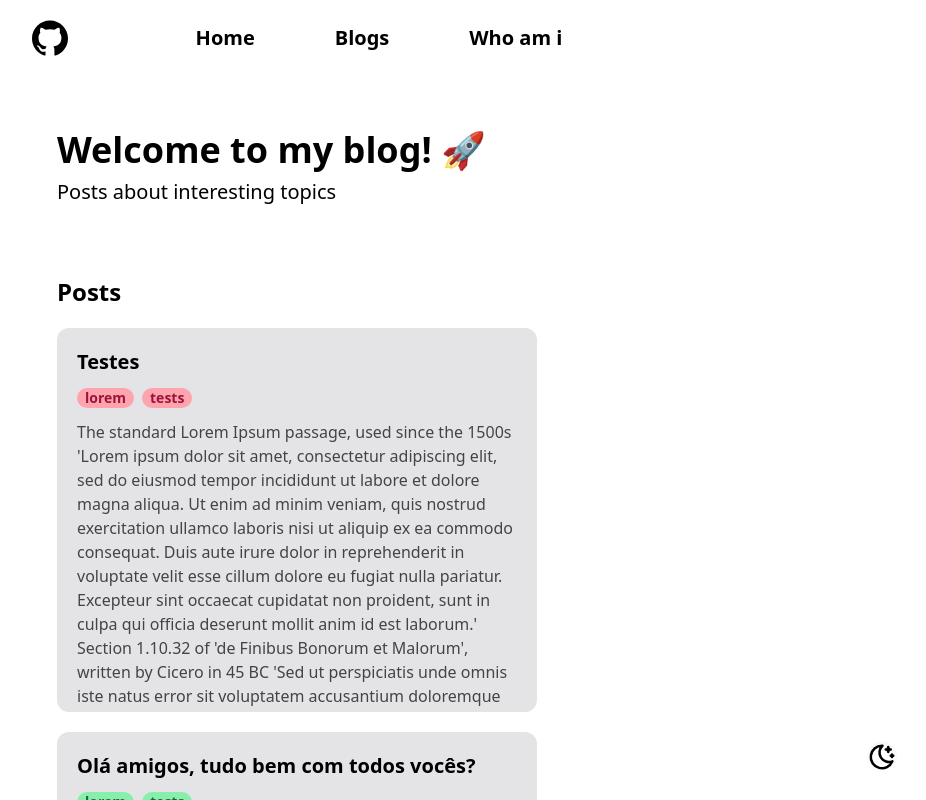
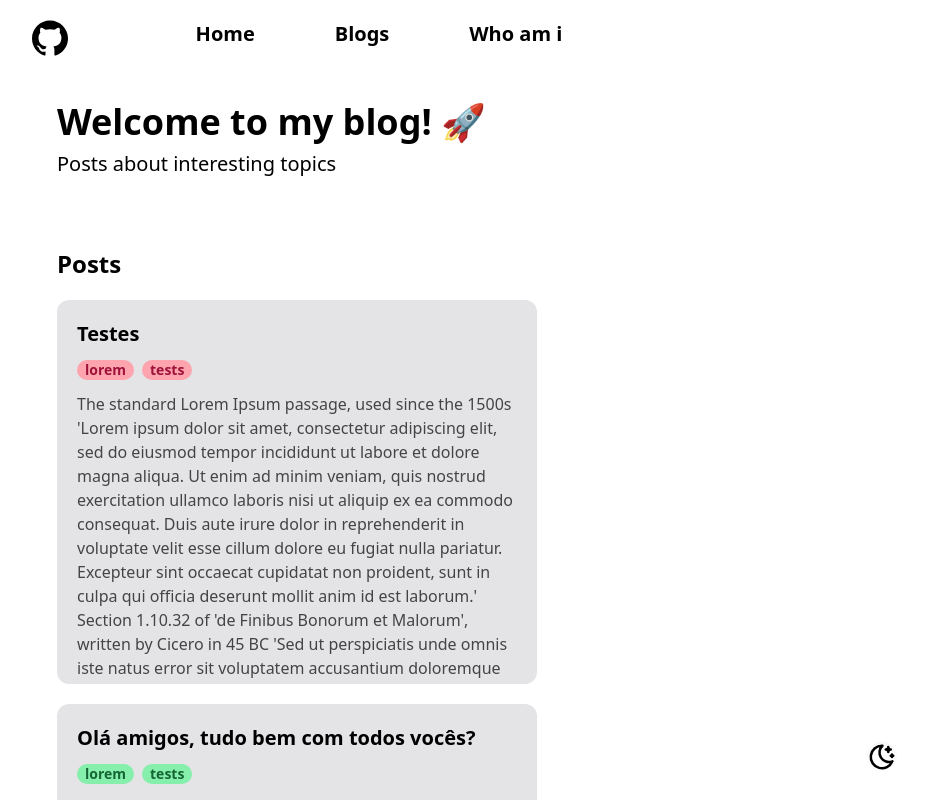
Before and after one commit to Gabrielll04/blog, a React (Vite) app: page /blog in a window 1280 px wide. Shown: the whole page, without its empty margins (343-1269 px from the left). Built offline with nearby package versions, Linux system fonts and the light colour scheme.

Commit message:
Fixing anormal navbar size on some pages

```diff
--- a/src/Components/nav-bar.tsx
+++ b/src/Components/nav-bar.tsx
@@ -28,7 +28,7 @@ import { Menu, Transition } from "@headlessui/react"
 
 export default function Navbar() {
   return (
-    <div className="items-center p-5 justify-center sm:space-x-32 w-full h-12 sm:h-32 z-10 sm:text-xl mb-10 sm:mb-0 sm:px-0 px-3 hidden sm:flex">
+    <div className="justify-center p-5 sm:space-x-32 w-full h-12 z-10 sm:text-xl mb-10 sm:mb-0 sm:px-0 px-3 hidden sm:flex">
       <button><SiGithub className="text-4xl sm:hover:scale-110 transition" /></button>
       <div className="flex sm:space-x-20 sm:visible">
         <a href="/" className="navButton">Home</a>
```
